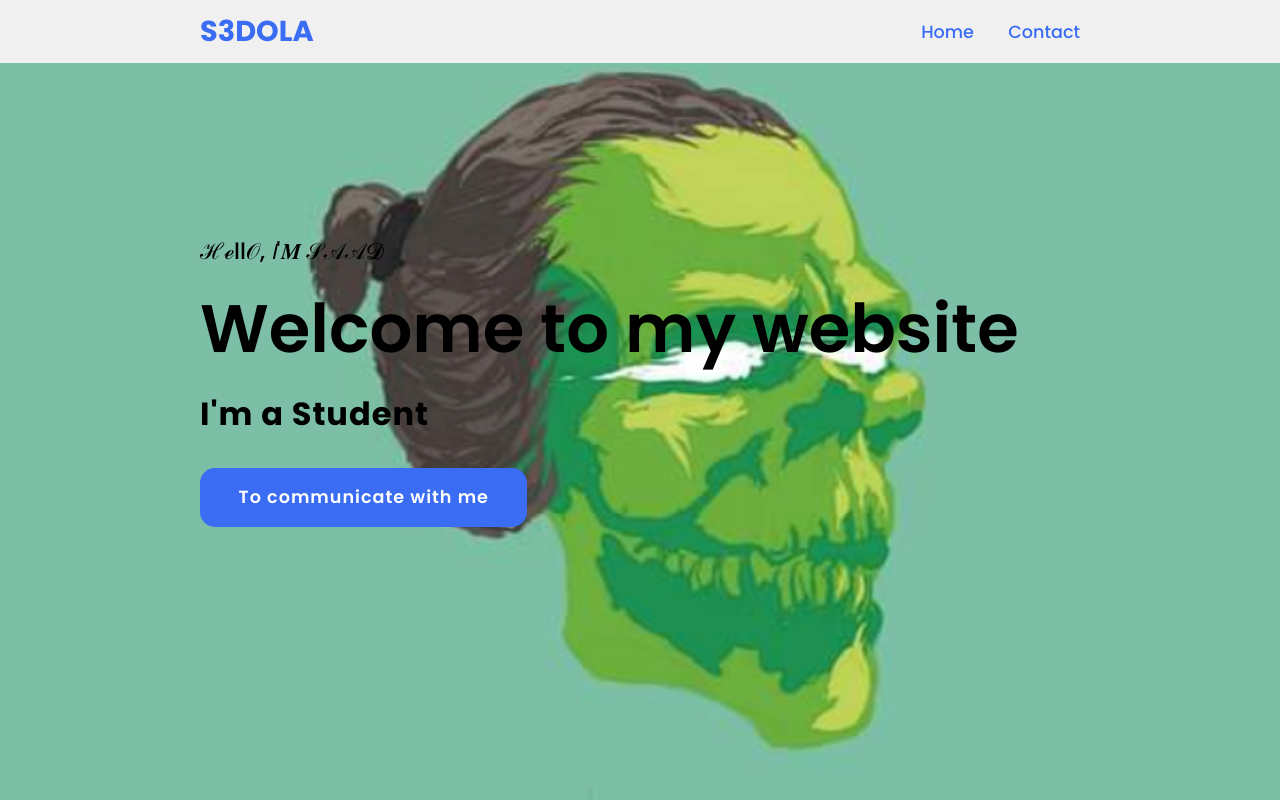
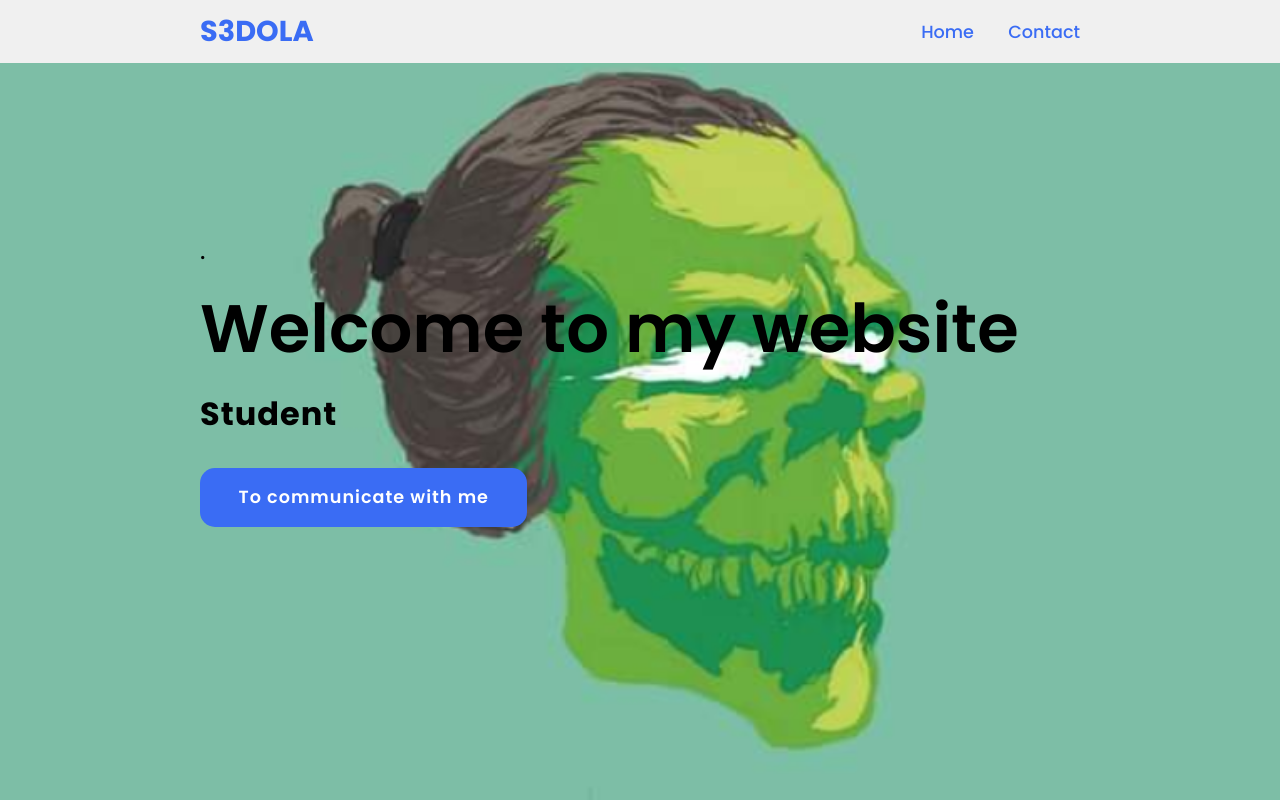
Before and after one commit to M3ltego/s3dola, a plain HTML site: page index.html in a window 1280 px wide. Shown: the top 800 px of the page. Drawn offline with Linux system fonts and the light colour scheme.

Commit message:
Update index.html

```diff
--- a/index.html
+++ b/index.html
@@ -21,8 +21,8 @@
 
     <section class="main">
         <div>
-            <h2>ℋℯℓℓ𝒪, 𝘐'𝑴 𝒮𝒜𝒜𝓓<br><span>Welcome to my website</span></h2>
-            <h3>I'm a Student</h3>
+            <h2>.<br><span>Welcome to my website</span></h2>
+            <h3>Student</h3>
             <a href="#contact" class="main-btn">To communicate with me</a>
         </div>
     </section>
```
